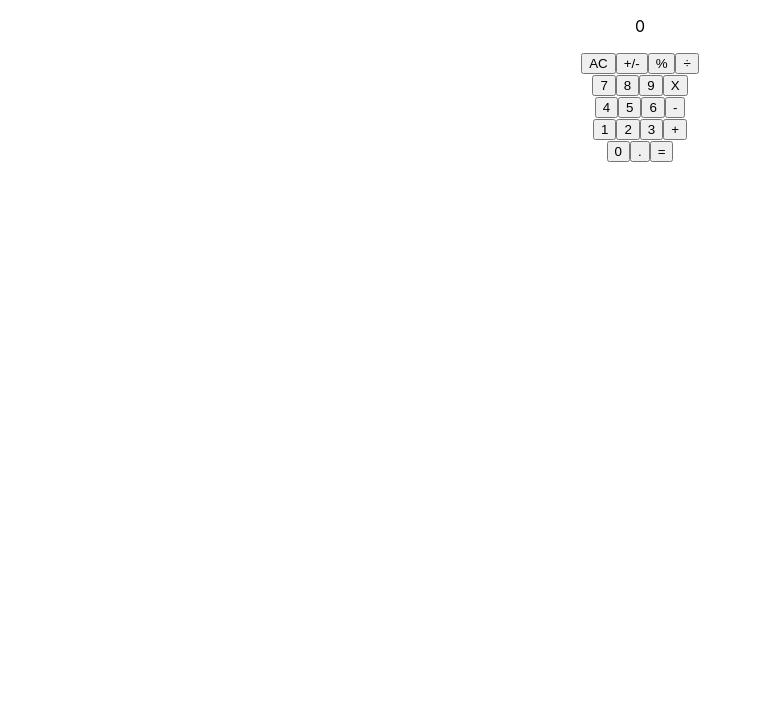
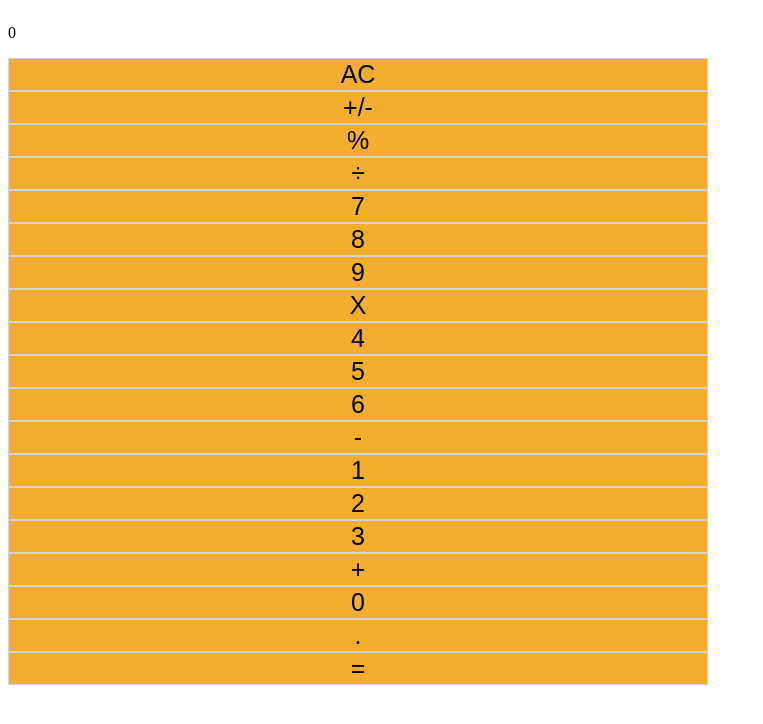
Before and after one commit to uimarshall/math-magicians, a React (Create React App) app: page / in a window 1280 px wide. Shown: the top 724 px of the page, without its empty margins (0-763 px from the left). Built offline with nearby package versions, Linux system fonts and the light colour scheme.

Commit message:
Add stylings

```diff
--- a/package.json
+++ b/package.json
@@ -20,8 +20,9 @@
 		"eject": "react-scripts eject",
 		"stylelint": "npx stylelint \"**/*.{css,scss}\"",
 		"lint": "npx eslint .",
-		"fix": "npx stylelint --fix \"**/*.{css,scss}\"",
-		"lintfix": "npx eslint --fix ."
+		"stylelintfix": "npx stylelint --fix \"**/*.{css,scss}\"",
+		"eslintfix": "npx eslint --fix .",
+		"lintfix": "npm run stylelintfix && npm run eslintfix"
 	},
 	"eslintConfig": {
 		"extends": [
--- a/src/App.css
+++ b/src/App.css
@@ -1,39 +1,5 @@
 .App {
-  text-align: center;
-}
-
-.App-logo {
-  height: 40vmin;
-  pointer-events: none;
-}
-
-@media (prefers-reduced-motion: no-preference) {
-  .App-logo {
-    animation: App-logo-spin infinite 20s linear;
-  }
-}
-
-.App-header {
-  background-color: #282c34;
-  min-height: 100vh;
+  width: 700px;
   display: flex;
   flex-direction: column;
-  align-items: center;
-  justify-content: center;
-  font-size: calc(10px + 2vmin);
-  color: white;
 }
-
-.App-link {
-  color: #61dafb;
-}
-
-@keyframes App-logo-spin {
-  from {
-    transform: rotate(0deg);
-  }
-
-  to {
-    transform: rotate(360deg);
-  }
-}
--- a/src/index.css
+++ b/src/index.css
@@ -1,27 +1,53 @@
-body {
-  margin: 0;
-  font-family:
-    -apple-system,
-    BlinkMacSystemFont,
-    'Segoe UI',
-    'Roboto',
-    'Oxygen',
-    'Ubuntu',
-    'Cantarell',
-    'Fira Sans',
-    'Droid Sans',
-    'Helvetica Neue',
-    sans-serif;
-  -webkit-font-smoothing: antialiased;
-  -moz-osx-font-smoothing: grayscale;
+button {
+  width: 100%;
+  color: black;
+  background-color: #f3ae2d;
+  font-size: 25px;
+  border-radius: 0%;
+  outline: none;
+  border: 1px solid #d3d3d3;
+  cursor: pointer;
 }
 
-code {
-  font-family:
-    source-code-pro,
-    Menlo,
-    Monaco,
-    Consolas,
-    'Courier New',
-    monospace;
+button:hover {
+  background-color: #ffa500;
 }
+
+.button {
+  display: flex;
+  width: 25%;
+}
+
+.wide {
+  display: flex;
+  width: 50%;
+}
+
+.color {
+  background-color: #f1f1f1;
+}
+
+.color:hover {
+  background-color: #e7e6e6;
+}
+
+/* ButtonPanel Styling */
+
+.row {
+  display: flex;
+  height: 100px;
+}
+
+/* Display Styling */
+
+.display {
+  display: flex;
+  align-items: center;
+  flex-direction: row-reverse;
+  padding: 10px;
+  background-color: #808080;
+  height: 100px;
+  color: #ffffff;
+  font-size: 50px;
+  font-weight: 400;
+}
```
